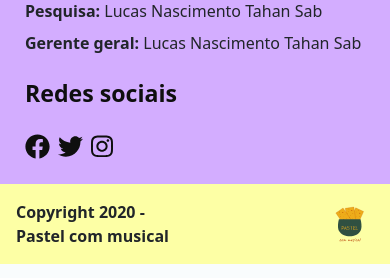
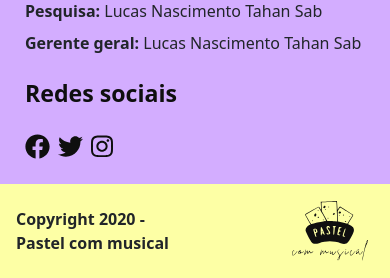
Before and after one commit to lucasNascimentoTahanSab/film-portal, a PHP site: page / in a window 390 px wide. Shown: the part 5870-6148 px from the top of the page. Run offline with PHP 8.4, Linux system fonts and the light colour scheme.

Commit message:
Responsividade e definição de metadados concluída.

```diff
--- a/index.html
+++ b/index.html
@@ -5,15 +5,27 @@
     <meta charset="UTF-8">
     <meta http-equiv="X-UA-Compatible" content="IE=edge">
     <meta name="viewport" content="width=device-width, initial-scale=1.0">
+    <meta name="application-name" content="Pastel com musical">
+    <meta name="author" content="Lucas Nascimento Tahan Sab">
+    <meta name="description" content="Site &quot;Pastel com musical&quot; proposto para a disciplina de Desenvolvimento de
+      Interfaces Web, da PUC Minas, no primeiro semestre de 2022.">
+    <meta name="keywords" content="Pastel, musical, portal, filmes, cinema, música">
+    <link rel="apple-touch-icon" href="./src/logo180x180.png">
+    <link rel="icon" href="./src/logo16x16.png" sizes="16x16">
+    <link rel="icon" href="./src/logo32x32.png" sizes="32x32">
+    <link rel="icon" href="./src/logo96x96.png" sizes="96x96">
+    <link rel="icon" href="./src/logo180x180.png" sizes="180x180">
+    <link rel="icon" href="./src/logo300x300.png" sizes="300x300">
+    <link rel="icon" href="./src/logo512x512.png" sizes="512x512">
     <link rel="stylesheet" href="./stylesheets/index.css">
     <title>Pastel com musical</title>
   </head>
 
   <body>
     <nav class="fp-navigation">
-      <div class="fp-section fp-section__row--flex-start">
-        <a href="">
-          <img src="./src/logo.svg" alt="Logo do Pastel com musical, apresentando 3 pastéis amarelados com borda e salpicados
+      <div class="fp-section__row--flex-start fp-section__row--center-xxs">
+        <a href="#fp-releases">
+          <img class="fp--height-60px" src="./src/logo.svg" alt="Logo do Pastel com musical, apresentando 3 pastéis amarelados com borda e salpicados
             marrons numa tijela verde musgo escrito: Pastel com musical." title="Pastel com musical">
         </a>
       </div>
@@ -24,7 +36,7 @@
         <li class="fp-anchors__item"><a href="#fp-entevistas-makingof">entrevistas &amp; making of</a></li>
         <li class="fp-anchors__item"><a href="#fp-novidades">novidades</a></li>
       </ul>
-      <div class="fp-section fp-section__row--flex-end fp--hide-xxs">
+      <div class="fp-section__row--flex-end fp--hide-xxs">
         <div class="fp-search-input">
           <button>
             <img src="./src/search.svg" alt="Ícone de uma lupa de bordas pretas indicando campo para busca por filmes.">
@@ -613,8 +625,8 @@
         <span class="fp--font-weight-700">Copyright 2020 - Pastel com musical</span>
       </div>
       <button class="fp-section fp-section__row--flex-end">
-        <img src="./src/logo.svg" alt="Logo do Pastel com musical, apresentando 3 pastéis amarelados com borda e salpicados
-        marrons numa tijela verde musgo escrito: Pastel com musical." title="Pastel com musical">
+        <img class="fp--height-60px" src="./src/logo.svg" alt="Logo do Pastel com musical, apresentando 3 pastéis amarelados com borda e salpicados
+        marrons numa tijela verde musgo escrito: Pastel com musical." title="Pastel com musical" height="60px">
       </button>
     </footer>
 
--- a/stylesheets/index.css
+++ b/stylesheets/index.css
@@ -167,7 +167,7 @@ a {
   align-items: center;
   gap: 1.5625rem;
   background-color: var(--fp-color-fifth);
-  padding: 1.5625rem;
+  padding: 1rem;
   width: 100%;
 }
 
@@ -389,6 +389,10 @@ a {
   height: 1rem;
 }
 
+.fp--height-60px {
+  height: 3.75rem;
+}
+
 .fp--height-400px {
   height: 25rem;
 }
@@ -458,16 +462,16 @@ a {
     flex-direction: column;
   }
 
+  .fp-section__row--center-xxs {
+    justify-content: center;
+  }
+
   .fp--hide-xxs {
     display: none;
   }
 }
 
 @media screen and (max-width: 17.5rem) {
-  .fp-section__column-xxs {
-    flex-direction: column;
-  }
-
   .fp--height-200px-xxxs {
     height: 12.5rem;
   }
```
Also changed, not shown: other parts of index.html (+16 -16 lines), manifest.json (added), src/logo.svg, src/logo16x16.png (added), src/logo180x180.png (added), src/logo300x300.png (added), src/logo32x32.png (added), src/logo512x512.png (added), src/logo96x96.png (added).
